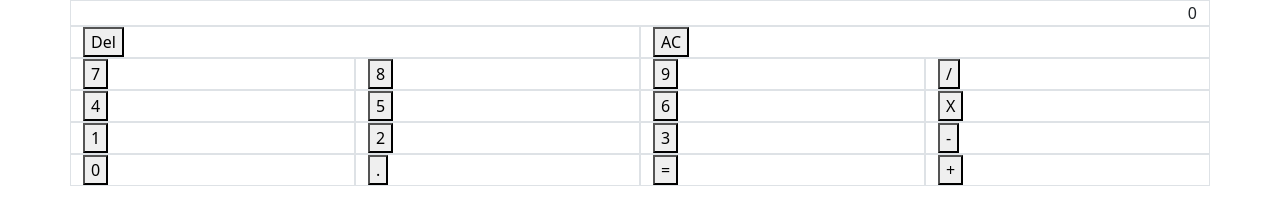
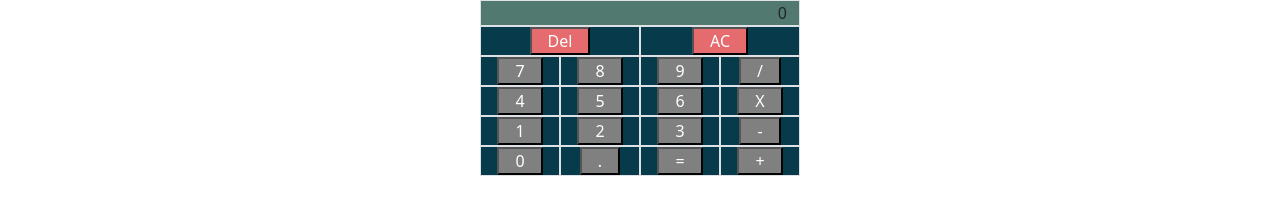
Before and after one commit to lucasfederico/CaC-React-Calculadora, a plain HTML site: page index.html in a window 1280 px wide. Drawn offline with nearby package versions, Linux system fonts and the light colour scheme.

Commit message:
Agregando el CSS

```diff
--- a/css/style.css
+++ b/css/style.css
@@ -0,0 +1,20 @@
+* {
+    margin: 0;
+    padding: 0;
+    box-sizing: border-box;
+}
+
+.btn-all{
+    padding: 0px 1em;
+    background-color: gray;
+    color: white;
+}
+.fondo-boton{
+    background-color:#073b4c;
+}
+.fondo-operacion{
+    background-color: #52796f;
+}
+.btn-borrar{
+    background-color: #e56b6f;
+}
--- a/index.html
+++ b/index.html
@@ -11,74 +11,74 @@
 </head>
 <body>
     <main>
-        <div class="container">
+        <div class="container text-center w-25">
             <div class="row">
-                <div id="showOperacion" class="col-12 border text-end">
+                <div id="showOperacion" class="col-12 border text-end fondo-operacion">
                     0
                 </div>
             </div>
             <div class="row">
-                <div class="col-6 border">
-                    <button id="btnBorrar">Del</button>
+                <div class="col-6 border fondo-boton">
+                    <button class="btn-all btn-borrar" id="btnBorrar">Del</button>
                 </div>
-                <div class="col-6 border">
-                    <button id="btnBorrarTodo">AC</button>
+                <div class="col-6 border fondo-boton">
+                    <button class="btn-all btn-borrar   " id="btnBorrarTodo">AC</button>
                 </div>
             </div>
             <div class="row">
-                <div class="col-3 border">
-                    <button id="btn7">7</button>
+                <div class="col-3 border fondo-boton">
+                    <button class="btn-all" id="btn7">7</button>
                 </div>
-                <div class="col-3 border">
-                    <button id="btn8">8</button>
+                <div class="col-3 border fondo-boton">
+                    <button class="btn-all" id="btn8">8</button>
                 </div>
-                <div class="col-3 border">
-                    <button id="btn9">9</button>
+                <div class="col-3 border fondo-boton">
+                    <button class="btn-all" id="btn9">9</button>
                 </div>
-                <div class="col-3 border">
-                    <button id="btnDividir">/</button>
+                <div class="col-3 border fondo-boton">
+                    <button class="btn-all" id="btnDividir">/</button>
                 </div>
             </div>
             <div class="row">
-                <div class="col-3 border">
-                    <button id="btn4">4</button>
+                <div class="col-3 border fondo-boton">
+                    <button class="btn-all" id="btn4">4</button>
                 </div>
-                <div class="col-3 border">
-                    <button id="btn5">5</button>
+                <div class="col-3 border fondo-boton">
+                    <button class="btn-all" id="btn5">5</button>
                 </div>
-                <div class="col-3 border">
-                    <button id="btn6">6</button>
+                <div class="col-3 border fondo-boton">
+                    <button class="btn-all" id="btn6">6</button>
                 </div>
-                <div class="col-3 border">
-                    <button id="btnMultiplicar">X</button>
+                <div class="col-3 border fondo-boton">
+                    <button class="btn-all" id="btnMultiplicar">X</button>
                 </div>
             </div>
             <div class="row">
-                <div class="col-3 border">
-                    <button id="btn1">1</button>
+                <div class="col-3 border fondo-boton">
+                    <button class="btn-all" id="btn1">1</button>
                 </div>
-                <div class="col-3 border">
-                    <button id="btn2" >2</button>
+                <div class="col-3 border fondo-boton">
+                    <button class="btn-all" id="btn2" >2</button>
                 </div>
-                <div class="col-3 border">
-                    <button id="btn3">3</button>
+                <div class="col-3 border fondo-boton">
+                    <button class="btn-all" id="btn3">3</button>
                 </div>
-                <div class="col-3 border">
-                    <button id="btnRestar">-</button>
+                <div class="col-3 border fondo-boton">
+                    <button class="btn-all" id="btnRestar">-</button>
                 </div>
             </div>
             <div class="row">
-                <div class="col-3 border">
-                    <button id="btn0">0</button>
+                <div class="col-3 border fondo-boton">
+                    <button class="btn-all" id="btn0">0</button>
                 </div>
-                <div class="col-3 border">
-                    <button id="btnPunto">.</button>
+                <div class="col-3 border fondo-boton">
+                    <button class="btn-all" id="btnPunto">.</button>
                 </div>
-                <div class="col-3 border">
-                    <button id="btnIgual">=</button>
+                <div class="col-3 border fondo-boton">
+                    <button class="btn-all" id="btnIgual">=</button>
                 </div>
-                <div class="col-3 border">
-                    <button id="btnSumar">+</button>
+                <div class="col-3 border fondo-boton">
+                    <button class="btn-all" id="btnSumar">+</button>
                 </div>
             </div>
         </div>
```
